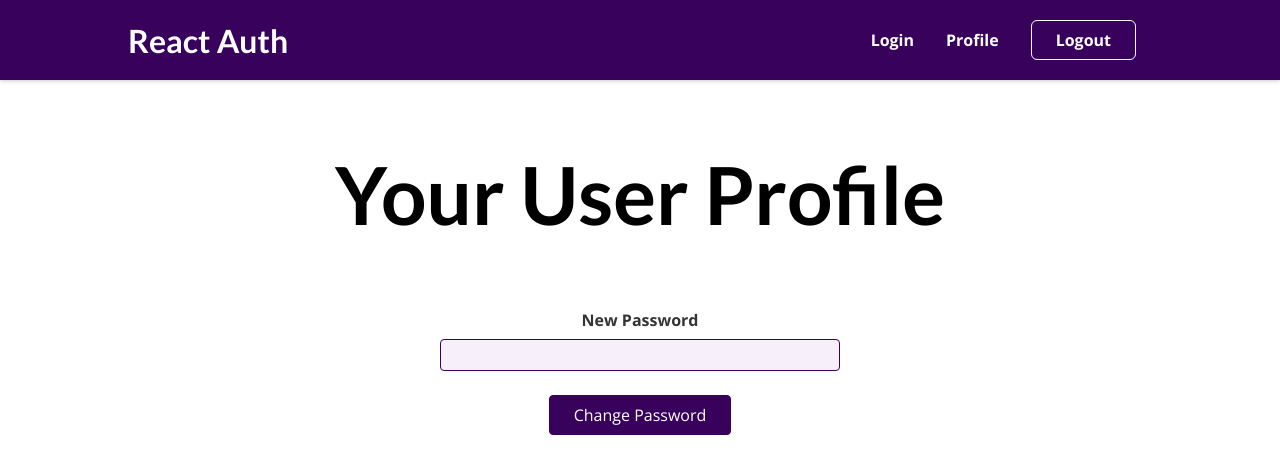
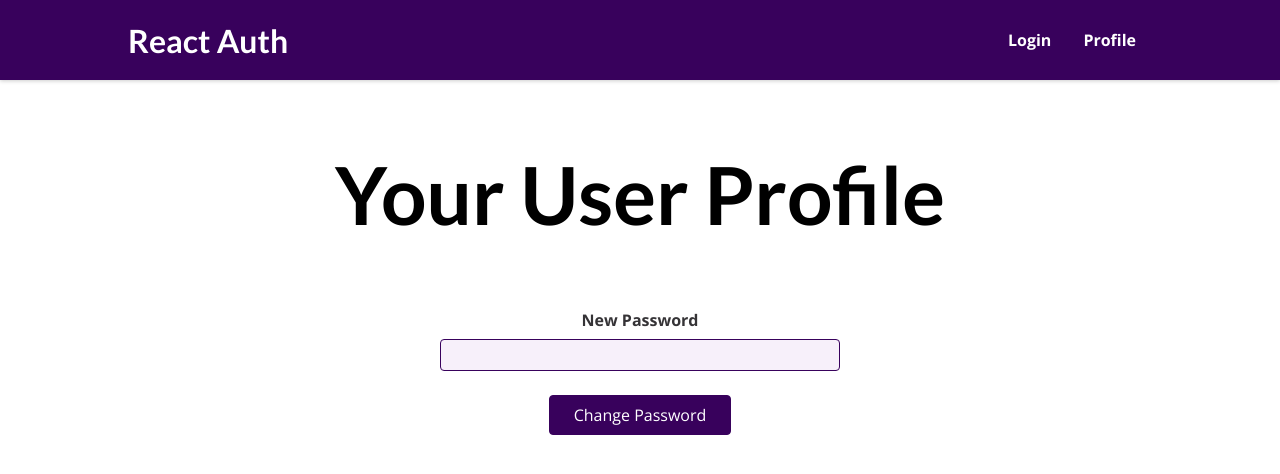
Before and after one commit to RafoBunyatyan/Authentication-To-React_Apps, a React (Create React App) app: page /profile in a window 1280 px wide. Shown: the top 474 px of the page. Built offline with nearby package versions, Linux system fonts and the light colour scheme.

Commit message:
Redirecting The User

```diff
--- a/src/components/Auth/AuthForm.js
+++ b/src/components/Auth/AuthForm.js
@@ -1,9 +1,11 @@
 import { useState, useRef, useContext } from 'react';
+import { useHistory } from 'react-router-dom';
+
 import AuthContext from '../../store/auth-context';
-
 import classes from './AuthForm.module.css';
 
 const AuthForm = () => {
+	const history = useHistory()
 	const emailInputRef = useRef()
 	const passwordInputRed = useRef()
 
@@ -56,6 +58,7 @@ const AuthForm = () => {
 				}
 			}).then(data => {
 				authCtx.login(data.idToken)
+				history.replace('/')
 			})
 				.catch(err => {
 					alert(err.message)
--- a/src/components/Layout/MainNavigation.js
+++ b/src/components/Layout/MainNavigation.js
@@ -26,7 +26,7 @@ const MainNavigation = () => {
 							<Link to='/profile'>Profile</Link>
 						</li>
 					)}
-					{!isLoggedIn && (
+					{isLoggedIn && (
 						<li>
 							<button>Logout</button>
 						</li>
--- a/src/components/Profile/ProfileForm.js
+++ b/src/components/Profile/ProfileForm.js
@@ -1,9 +1,11 @@
 import { useRef, useContext } from 'react';
+import { useHistory } from 'react-router-dom';
+
 import AuthContext from '../../store/auth-context';
-
 import classes from './ProfileForm.module.css';
 
 const ProfileForm = () => {
+	const history = useHistory()
 	const newPasswordInputRef = useRef()
 	const authCtx = useContext(AuthContext)
 
@@ -27,10 +29,9 @@ const ProfileForm = () => {
 		}).then(res => {
 			// assumption: Always succeeds!
 
-
+			history.replace('/')
 		})
 	}
-
 
 	return (
 		<form className={classes.form} onSubmit={submitHandler}>
```
Also changed, not shown: 1 other file (tests, documents, lock files or other folders).
